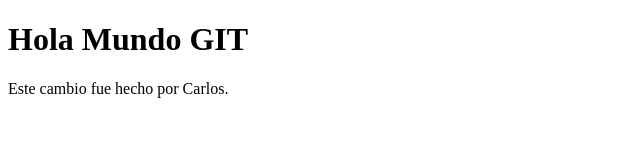
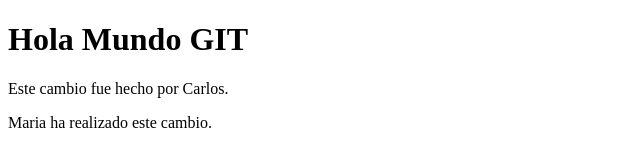
Before and after one commit to LucianoPueyo/Codo-a-codo-Fullstack-24172, a plain HTML site: page index.html in a window 1280 px wide. Shown: the whole page, without its empty margins (0-640 px from the left). Drawn offline with Linux system fonts and the light colour scheme.

Commit message:
Se agrega una nueva linea al index

```diff
--- a/index.html
+++ b/index.html
@@ -9,5 +9,7 @@
     <h1>Hola Mundo GIT</h1>
 
 	<p>Este cambio fue hecho por Carlos.</p>
+
+	<p>Maria ha realizado este cambio.</p>
 </body>
 </html>
```
